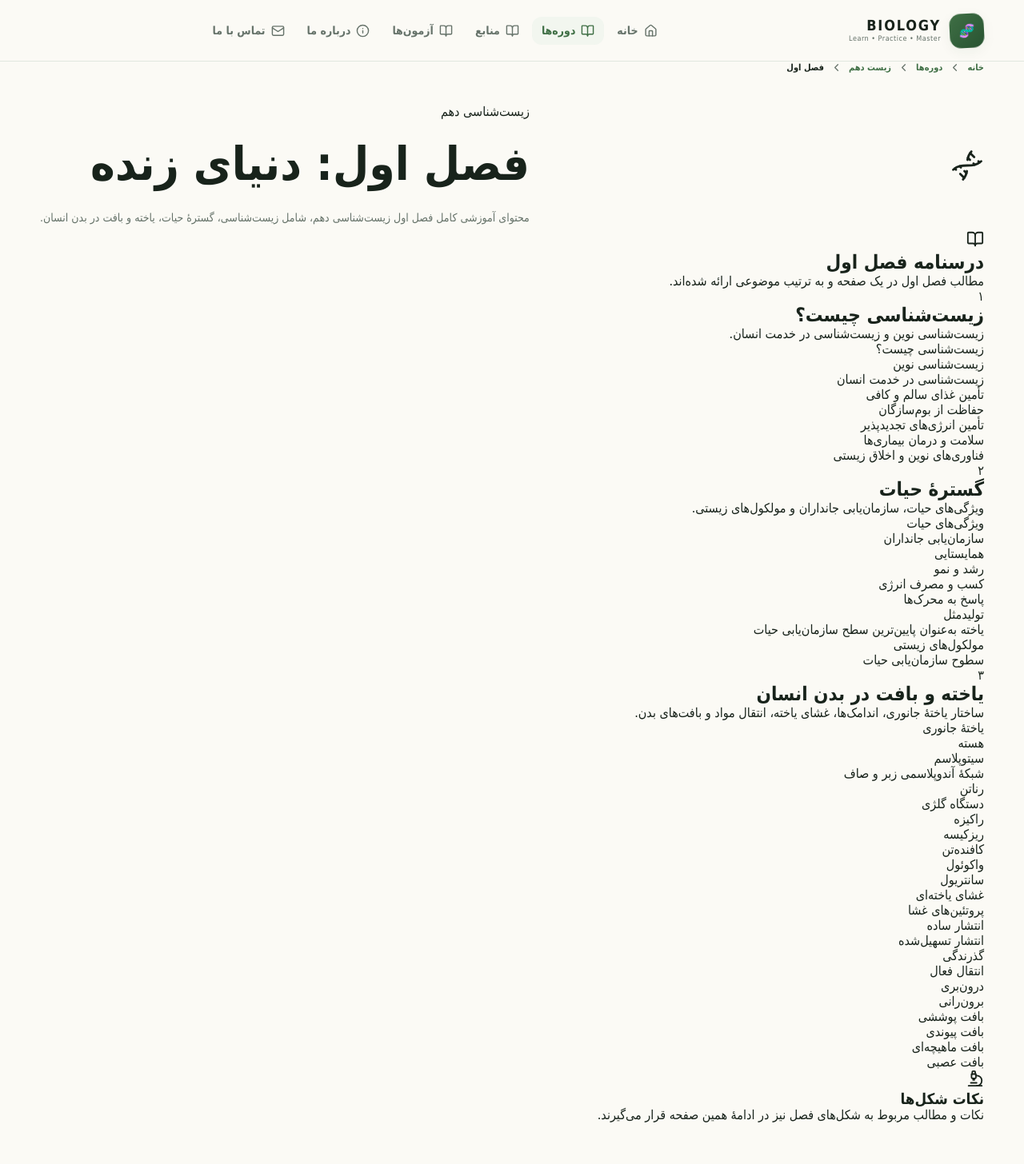
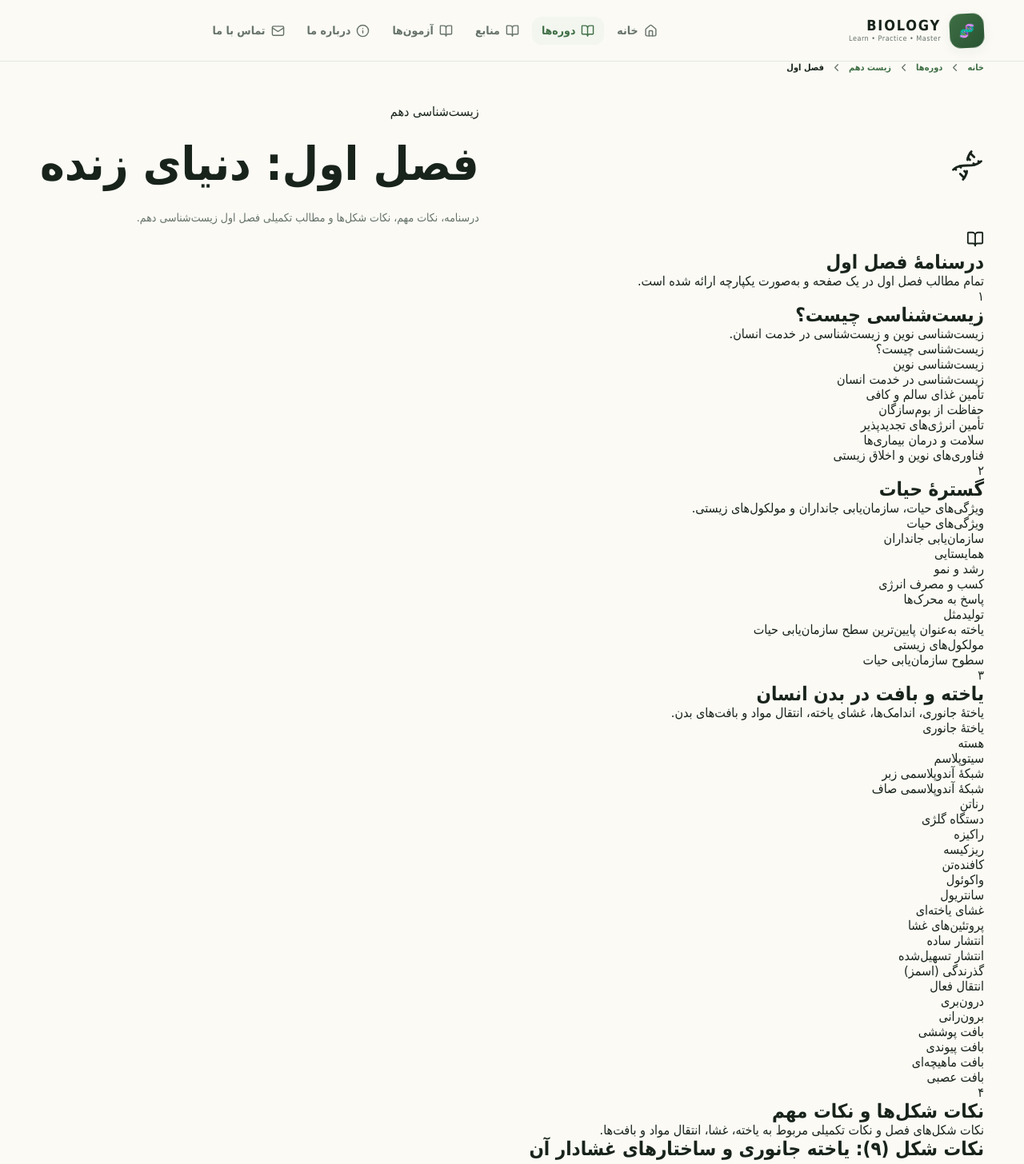
Before and after one commit to pejhanbio-cmd/biology, a React (Vite) app: page /biology/courses/biology-10/chapter-1 in a window 1280 px wide. Shown: the top 1456 px of the page at 80% size. Built offline with nearby package versions, Linux system fonts and the light colour scheme.

Commit message:
Update Biology10Chapter1.jsx

```diff
--- a/src/pages/Biology10Chapter1.jsx
+++ b/src/pages/Biology10Chapter1.jsx
@@ -6,22 +6,33 @@ import {
   Microscope,
 } from "lucide-react";
 
+import FigureNotesChapter1 from "../components/biology10/FigureNotesChapter1";
+
 function Biology10Chapter1() {
   return (
     <main className="chapter-page">
+
+      {/* معرفی فصل */}
       <section className="chapter-hero">
         <div className="container">
+
           <div className="chapter-breadcrumb">
             <Link to="/">خانه</Link>
             <ChevronLeft size={15} />
+
             <Link to="/courses">دوره‌ها</Link>
             <ChevronLeft size={15} />
-            <Link to="/courses/biology-10">زیست دهم</Link>
+
+            <Link to="/courses/biology-10">
+              زیست دهم
+            </Link>
             <ChevronLeft size={15} />
+
             <span>فصل اول</span>
           </div>
 
           <div className="chapter-hero-content">
+
             <div className="chapter-icon">
               <Dna size={42} strokeWidth={1.6} />
             </div>
@@ -31,48 +42,66 @@ function Biology10Chapter1() {
                 زیست‌شناسی دهم
               </span>
 
-              <h1>فصل اول: دنیای زنده</h1>
+              <h1>
+                فصل اول: دنیای زنده
+              </h1>
 
               <p>
-                محتوای آموزشی کامل فصل اول زیست‌شناسی دهم،
-                شامل زیست‌شناسی، گسترهٔ حیات، یاخته و بافت در بدن انسان.
+                درسنامه، نکات مهم، نکات شکل‌ها و مطالب تکمیلی
+                فصل اول زیست‌شناسی دهم.
               </p>
             </div>
+
           </div>
         </div>
       </section>
 
+
+      {/* محتوای فصل */}
       <section className="chapter-content">
         <div className="container">
 
           <div className="chapter-intro">
+
             <div className="section-icon">
               <BookOpen size={22} />
             </div>
 
             <div>
-              <h2>درسنامه فصل اول</h2>
+              <h2>
+                درسنامهٔ فصل اول
+              </h2>
 
               <p>
-                مطالب فصل اول در یک صفحه و به ترتیب موضوعی ارائه شده‌اند.
+                تمام مطالب فصل اول در یک صفحه و به‌صورت
+                یکپارچه ارائه شده است.
               </p>
             </div>
+
           </div>
 
+
+          {/* بخش اول */}
           <section className="chapter-section">
+
             <div className="chapter-section-heading">
+
               <span>۱</span>
 
               <div>
-                <h2>زیست‌شناسی چیست؟</h2>
+                <h2>
+                  زیست‌شناسی چیست؟
+                </h2>
 
                 <p>
                   زیست‌شناسی نوین و زیست‌شناسی در خدمت انسان.
                 </p>
               </div>
+
             </div>
 
             <div className="chapter-topic-list">
+
               <div>زیست‌شناسی چیست؟</div>
               <div>زیست‌شناسی نوین</div>
               <div>زیست‌شناسی در خدمت انسان</div>
@@ -81,23 +110,34 @@ function Biology10Chapter1() {
               <div>تأمین انرژی‌های تجدیدپذیر</div>
               <div>سلامت و درمان بیماری‌ها</div>
               <div>فناوری‌های نوین و اخلاق زیستی</div>
+
             </div>
+
           </section>
 
+
+          {/* بخش دوم */}
           <section className="chapter-section">
+
             <div className="chapter-section-heading">
+
               <span>۲</span>
 
               <div>
-                <h2>گسترهٔ حیات</h2>
+                <h2>
+                  گسترهٔ حیات
+                </h2>
 
                 <p>
-                  ویژگی‌های حیات، سازمان‌یابی جانداران و مولکول‌های زیستی.
+                  ویژگی‌های حیات، سازمان‌یابی جانداران
+                  و مولکول‌های زیستی.
                 </p>
               </div>
+
             </div>
 
             <div className="chapter-topic-list">
+
               <div>ویژگی‌های حیات</div>
               <div>سازمان‌یابی جانداران</div>
               <div>همایستایی</div>
@@ -105,31 +145,44 @@ function Biology10Chapter1() {
               <div>کسب و مصرف انرژی</div>
               <div>پاسخ به محرک‌ها</div>
               <div>تولیدمثل</div>
-              <div>یاخته به‌عنوان پایین‌ترین سطح سازمان‌یابی حیات</div>
+              <div>
+                یاخته به‌عنوان پایین‌ترین سطح سازمان‌یابی حیات
+              </div>
               <div>مولکول‌های زیستی</div>
               <div>سطوح سازمان‌یابی حیات</div>
+
             </div>
+
           </section>
 
+
+          {/* بخش سوم */}
           <section className="chapter-section">
+
             <div className="chapter-section-heading">
+
               <span>۳</span>
 
               <div>
-                <h2>یاخته و بافت در بدن انسان</h2>
+                <h2>
+                  یاخته و بافت در بدن انسان
+                </h2>
 
                 <p>
-                  ساختار یاختهٔ جانوری، اندامک‌ها، غشای یاخته،
+                  یاختهٔ جانوری، اندامک‌ها، غشای یاخته،
                   انتقال مواد و بافت‌های بدن.
                 </p>
               </div>
+
             </div>
 
             <div className="chapter-topic-list">
+
               <div>یاختهٔ جانوری</div>
               <div>هسته</div>
               <div>سیتوپلاسم</div>
-              <div>شبکهٔ آندوپلاسمی زبر و صاف</div>
+              <div>شبکهٔ آندوپلاسمی زبر</div>
+              <div>شبکهٔ آندوپلاسمی صاف</div>
               <div>رناتن</div>
               <div>دستگاه گلژی</div>
               <div>راکیزه</div>
@@ -141,7 +194,7 @@ function Biology10Chapter1() {
               <div>پروتئین‌های غشا</div>
               <div>انتشار ساده</div>
               <div>انتشار تسهیل‌شده</div>
-              <div>گذرندگی</div>
+              <div>گذرندگی (اسمز)</div>
               <div>انتقال فعال</div>
               <div>درون‌بری</div>
               <div>برون‌رانی</div>
@@ -149,24 +202,59 @@ function Biology10Chapter1() {
               <div>بافت پیوندی</div>
               <div>بافت ماهیچه‌ای</div>
               <div>بافت عصبی</div>
+
             </div>
+
           </section>
 
+
+          {/* نکات شکل‌ها */}
+          <section className="chapter-section">
+
+            <div className="chapter-section-heading">
+
+              <span>۴</span>
+
+              <div>
+                <h2>
+                  نکات شکل‌ها و نکات مهم
+                </h2>
+
+                <p>
+                  نکات شکل‌های فصل و نکات تکمیلی مربوط به
+                  یاخته، غشا، انتقال مواد و بافت‌ها.
+                </p>
+              </div>
+
+            </div>
+
+            <FigureNotesChapter1 />
+
+          </section>
+
+
+          {/* یادداشت پایانی */}
           <section className="chapter-note">
+
             <Microscope size={22} />
 
             <div>
-              <h3>نکات شکل‌ها</h3>
+              <h3>
+                نکته
+              </h3>
 
               <p>
-                نکات و مطالب مربوط به شکل‌های فصل نیز در ادامهٔ همین
-                صفحه قرار می‌گیرند.
+                مطالب این صفحه به‌صورت یکپارچه برای مطالعهٔ
+                فصل اول تنظیم شده‌اند و دیگر نیازی به ورود
+                جداگانه به گفتارها وجود ندارد.
               </p>
             </div>
+
           </section>
 
         </div>
       </section>
+
     </main>
   );
 }
```
